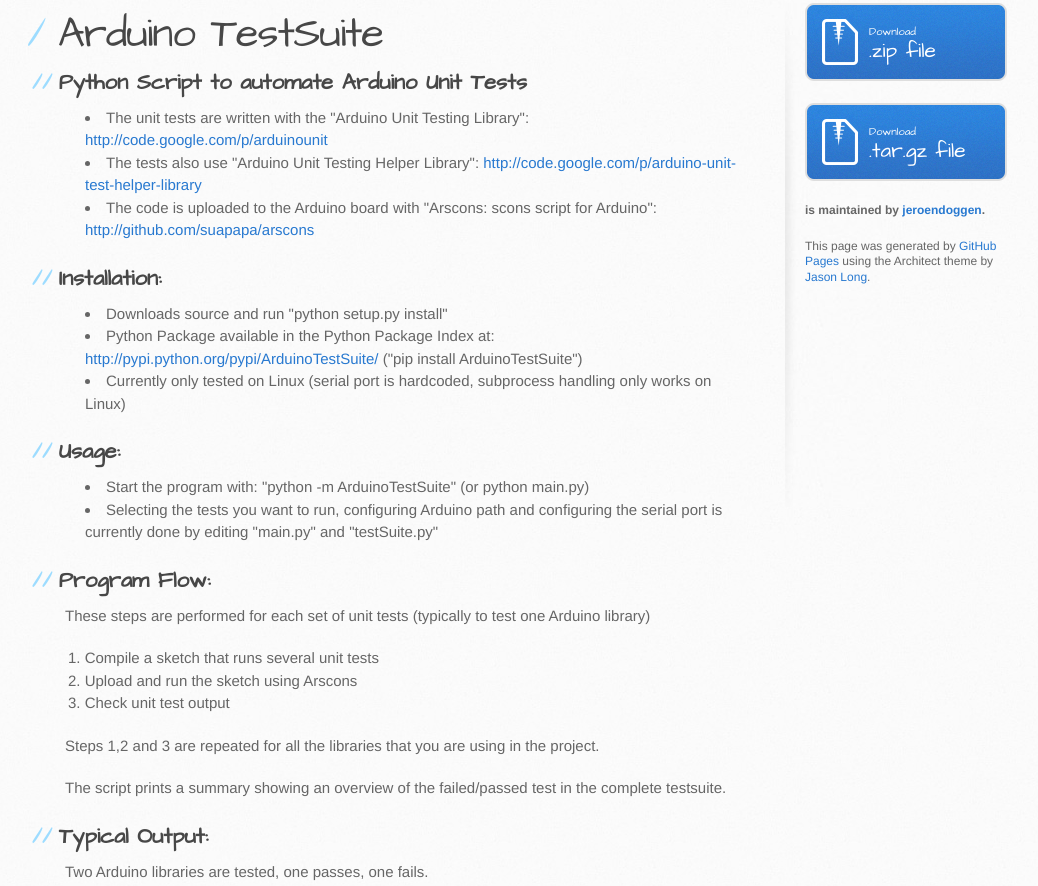
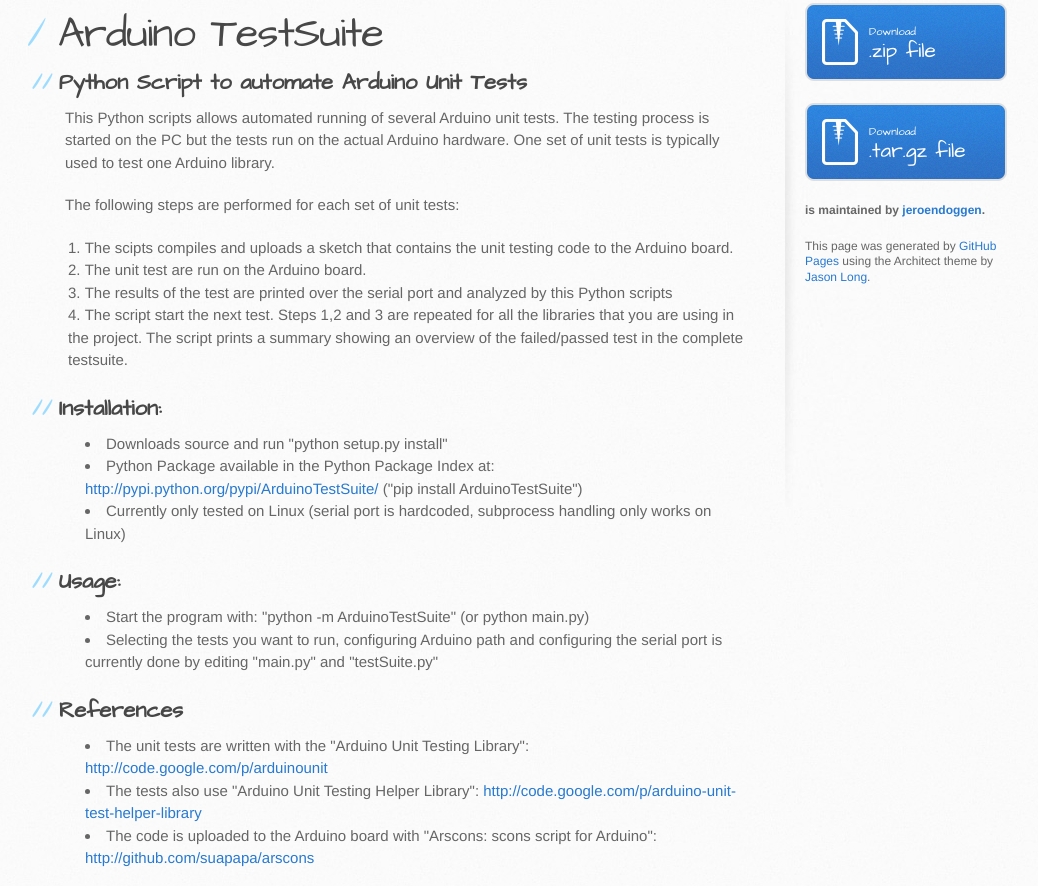
Before and after one commit to jeroendoggen/Arduino-TestSuite, a plain HTML site: page index.html in a window 1280 px wide. Shown: the part 335-1221 px from the top of the page, without its empty margins (105-1143 px from the left). Drawn offline with Linux system fonts and the light colour scheme.

Commit message:
Create gh-pages branch via GitHub

```diff
--- a/index.html
+++ b/index.html
@@ -32,14 +32,19 @@
 
 <h2>Python Script to automate Arduino Unit Tests</h2>
 
-<ul>
-<li>The unit tests are written with the "Arduino Unit Testing Library": <a href="http://code.google.com/p/arduinounit">http://code.google.com/p/arduinounit</a>
-</li>
-<li>The tests also use "Arduino Unit Testing Helper Library": <a href="http://code.google.com/p/arduino-unit-test-helper-library">http://code.google.com/p/arduino-unit-test-helper-library</a>
-</li>
-<li>The code is uploaded to the Arduino board with "Arscons: scons script for Arduino": <a href="http://github.com/suapapa/arscons">http://github.com/suapapa/arscons</a>
-</li>
-</ul><h2>Installation:</h2>
+<p>This Python scripts allows automated running of several Arduino unit tests.
+The testing process is started on the PC but the tests run on the actual Arduino hardware.
+One set of unit tests is typically used to test one Arduino library.</p>
+
+<p>The following steps are performed for each set of unit tests:</p>
+
+<ol>
+<li>The scipts compiles and uploads a sketch that contains the unit testing code to the Arduino board.</li>
+<li>The unit test are run on the Arduino board.</li>
+<li>The results of the test are printed over the serial port and analyzed by this Python scripts</li>
+<li>The script start the next test. Steps 1,2 and 3 are repeated for all the libraries that you are using in the project.
+The script prints a summary showing an overview of the failed/passed test in the complete testsuite.</li>
+</ol><h2>Installation:</h2>
 
 <ul>
 <li>Downloads source and run "python setup.py install"</li>
@@ -50,19 +55,16 @@
 <ul>
 <li>Start the program with: "python -m ArduinoTestSuite" (or python main.py)</li>
 <li>Selecting the tests you want to run, configuring Arduino path and configuring the serial port is currently done by editing "main.py" and "testSuite.py"</li>
-</ul><h2>Program Flow:</h2>
+</ul><h2>References</h2>
 
-<p>These steps are performed for each set of unit tests (typically to test one Arduino library)</p>
-
-<ol>
-<li>Compile a sketch that runs several unit tests</li>
-<li>Upload and run the sketch using Arscons</li>
-<li>Check unit test output</li>
-</ol><p>Steps 1,2 and 3 are repeated for all the libraries that you are using in the project.</p>
-
-<p>The script prints a summary showing an overview of the failed/passed test in the complete testsuite.</p>
-
-<h2>Typical Output:</h2>
+<ul>
+<li>The unit tests are written with the "Arduino Unit Testing Library": <a href="http://code.google.com/p/arduinounit">http://code.google.com/p/arduinounit</a>
+</li>
+<li>The tests also use "Arduino Unit Testing Helper Library": <a href="http://code.google.com/p/arduino-unit-test-helper-library">http://code.google.com/p/arduino-unit-test-helper-library</a>
+</li>
+<li>The code is uploaded to the Arduino board with "Arscons: scons script for Arduino": <a href="http://github.com/suapapa/arscons">http://github.com/suapapa/arscons</a>
+</li>
+</ul><h2>Typical Output:</h2>
 
 <p>Two Arduino libraries are tested, one passes, one fails.</p>
 
```
Also changed, not shown: params.json (+1 -1 lines).
